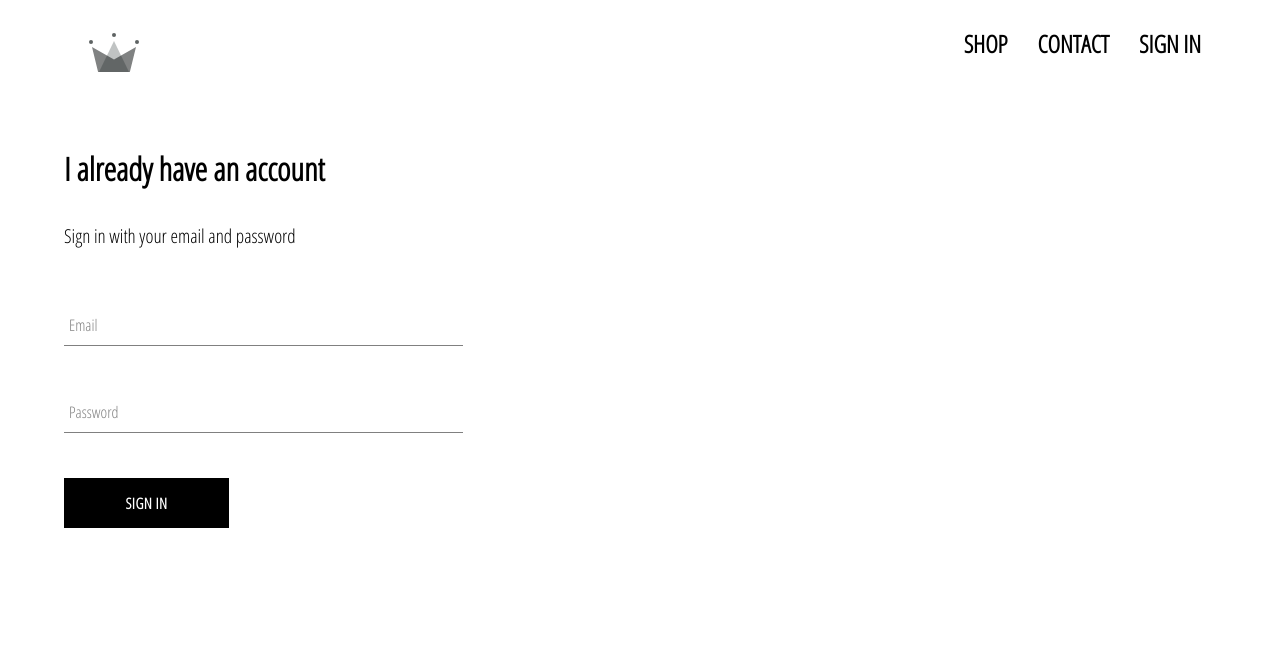
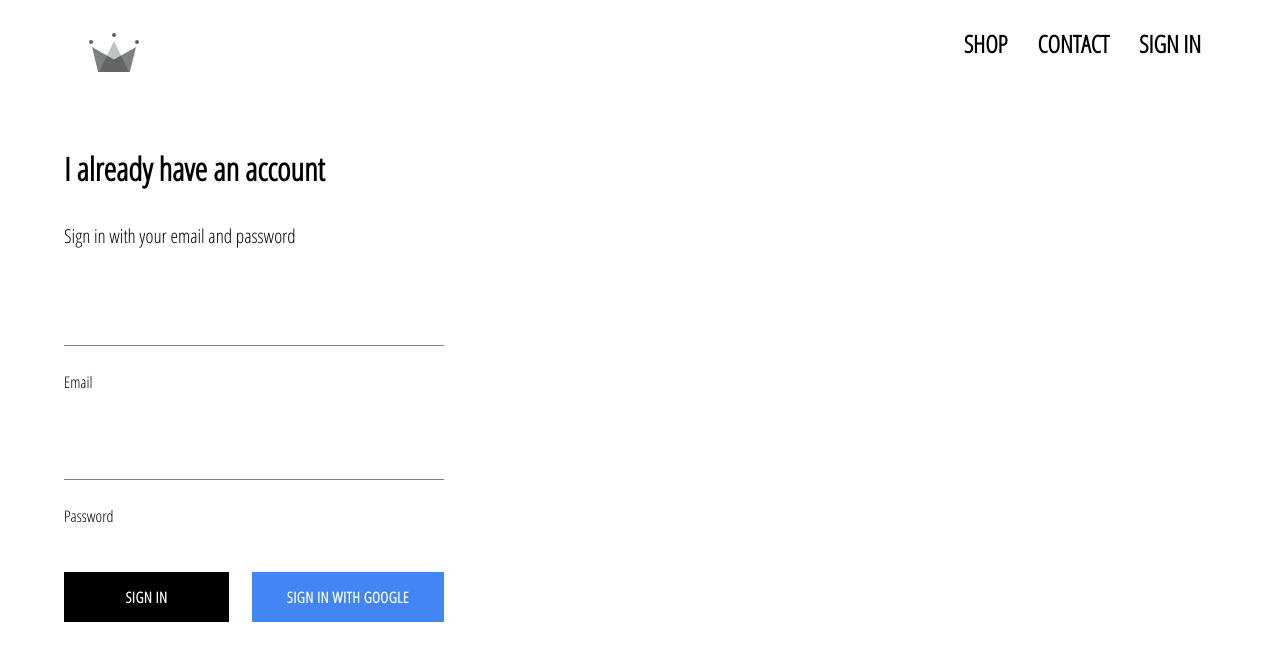
Before and after one commit to MUNISHMAHEY1/crown-clothing, a React (Create React App) app: page /signIn in a window 1280 px wide. Shown: the top 660 px of the page. Built offline with nearby package versions, Linux system fonts and the light colour scheme; no server answers.

Commit message:
integrated firebase into the application, created sign in with google feature

```diff
--- a/package.json
+++ b/package.json
@@ -6,6 +6,7 @@
     "@testing-library/jest-dom": "^4.2.4",
     "@testing-library/react": "^9.5.0",
     "@testing-library/user-event": "^7.2.1",
+    "firebase": "^7.15.5",
     "node-sass": "^4.14.1",
     "react": "^16.13.1",
     "react-dom": "^16.13.1",
--- a/src/App.css
+++ b/src/App.css
@@ -9,3 +9,7 @@ a{
     font-size: 1.5rem;
     font-weight: bold;
 }
+
+* {
+    box-sizing: border-box;
+}
--- a/src/App.js
+++ b/src/App.js
@@ -6,11 +6,35 @@ import HomePage from './pages/homepage/HomePage';
 import ShopPage from './pages/shop/ShopPage';
 import Header from './components/header/Header';
 import SignInAndSignUpPage from './pages/sign-in-and-sign-up/SignInAndSignUpPage';
+import { auth } from './firebase/firebase.utils';
 
-function App() {
+class App extends React.Component {
+  constructor(){
+    super();
+
+    this.state = {
+      currentUser : null
+    }
+  }
+
+  unsubscribeFromAuth = null;
+
+  componentDidMount(){
+    this.unsubscribeFromAuth = auth.onAuthStateChanged(user => {
+      this.setState({ currentUser: user });
+
+      console.log(user)
+    })
+  }
+
+  componentWillUnmount(){
+    this.unsubscribeFromAuth();
+  }
+
+  render(){
     return (
       <div>
-      <Header/>
+        <Header currentUser={this.state.currentUser} />
         <Switch>
           <Route exact path='/' component={HomePage} />
           <Route exact path='/shop' component={ShopPage} />
@@ -19,5 +43,6 @@ function App() {
       </div>
     );
   }
+}
 
 export default App;
--- a/src/components/custom-button/CustomButton.js
+++ b/src/components/custom-button/CustomButton.js
@@ -2,8 +2,8 @@ import React from 'react';
 
 import './custom-button.styles.scss';
 
-const CustomButton = ({ children, ...otherProps }) => (
-    <button className="custom-button" {...otherProps}>
+const CustomButton = ({ children, isGoogleSignIn, ...otherProps }) => (
+    <button className={`${isGoogleSignIn ? 'google-sign-in' : ''} custom-button`} {...otherProps}>
         {children}
     </button>
 );
--- a/src/components/custom-button/custom-button.styles.scss
+++ b/src/components/custom-button/custom-button.styles.scss
@@ -19,4 +19,14 @@
     color: black;
     border: 1px solid black;
   }
+
+  &.google-sign-in {
+    background-color: #4285f4;
+    color: white;
+
+    &:hover {
+      background-color: #1947e0;
+      border:none;
+    }
+  }
 }
--- a/src/components/form-input/FormInput.js
+++ b/src/components/form-input/FormInput.js
@@ -8,7 +8,7 @@ const FormInput = ({ handleChange, label, ...otherProps }) => (
         {
             label ?
             (
-                <lable className={`${otherProps.value.length ? 'shrink' : ''} form-input-label`}>
+                <lable is="x3d" className={`${otherProps.value.length ? 'shrink' : ''} form-input-label`}>
                     {label}
                 </lable>
             ): null
--- a/src/components/header/Header.js
+++ b/src/components/header/Header.js
@@ -3,8 +3,9 @@ import { Link } from 'react-router-dom';
 
 import './header.styles.scss';
 import { ReactComponent as Logo } from '../../assets/crown.svg';
+import { auth } from '../../firebase/firebase.utils';
 
-const Header = () => (
+const Header = ({ currentUser }) => (
     <div className='header'>
         <Link to="/" className="logo-container">
             <Logo className='logo'></Logo>
@@ -16,9 +17,17 @@ const Header = () => (
             <Link  className="option" to='/contact'>
                 CONTACT
             </Link>
-            <Link  className="option" to='/signIn'>
-                SIGN IN
-            </Link>
+
+            {
+                currentUser ?
+                <div className="option" onClick={() => auth.signOut()}>SIGN OUT</div>
+                :
+                <Link  className="option" to='/signIn'>
+                    SIGN IN
+                </Link>
+            }
+
+
         </div>
     </div>
 );
--- a/src/components/header/header.styles.scss
+++ b/src/components/header/header.styles.scss
@@ -10,9 +10,6 @@
     width: 70px;
     padding: 25px;
   }
-  .logo{
-
-  }
 
   .options {
     width: 50%;
@@ -23,6 +20,15 @@
 
     .option {
       padding: 10px 15px;
+      font-size: 1.5rem;
+      font-weight: bold;
+      cursor: pointer;
+
+      &:hover {
+        color:red;
+      }
     }
+
+
   }
 }
--- a/src/components/sign-in/SignIn.js
+++ b/src/components/sign-in/SignIn.js
@@ -3,6 +3,8 @@ import React from 'react';
 import './sign-in.styles.scss';
 import FormInput from '../form-input/FormInput';
 import CustomButton from '../custom-button/CustomButton';
+
+import { signInWithGoogle } from '../../firebase/firebase.utils';
 
 class SignIn extends React.Component {
     constructor(props){
@@ -49,8 +51,13 @@ class SignIn extends React.Component {
                         handleChange={this.handleChange}
                         required // this is equal to required=true
                         ></FormInput>
+                    <div className="buttons">
+                        <CustomButton type="submit" > Sign In</CustomButton>
+                        <CustomButton onClick={signInWithGoogle} isGoogleSignIn>
+                            Sign In With Google
+                        </CustomButton>
+                    </div>
 
-                    <CustomButton type="submit" value="Submit Form"> Sign In</CustomButton>
                 </form>
             </div>
         );
--- a/src/components/sign-in/sign-in.styles.scss
+++ b/src/components/sign-in/sign-in.styles.scss
@@ -1,5 +1,5 @@
 .sign-in {
-    width: 30vw;
+    width: 380px;
     display: flex;
     flex-direction: column;
     margin: 3rem 0;
@@ -8,4 +8,9 @@
         margin: 10px 0;
         font-size: 1.2rem;
     }
+
+    .buttons {
+        display: flex;
+        justify-content: space-between;
+    }
 }
--- /dev/null
+++ b/src/firebase/firebase.utils.js
@@ -0,0 +1,25 @@
+import firebase from 'firebase/app';
+import 'firebase/firestore';
+import 'firebase/auth';
+
+const config = {
+    apiKey: "AIzaSyBnfyCsbLUz65otJFgxNygrYG1bJFSKjsQ",
+    authDomain: "crown-clothing-db-ba720.firebaseapp.com",
+    databaseURL: "https://crown-clothing-db-ba720.firebaseio.com",
+    projectId: "crown-clothing-db-ba720",
+    storageBucket: "crown-clothing-db-ba720.appspot.com",
+    messagingSenderId: "353361847537",
+    appId: "1:353361847537:web:fb0d1a2afd913219cbb550",
+    measurementId: "G-QXQLCC3Z8R"
+  };
+
+  firebase.initializeApp(config);
+
+  export const auth = firebase.auth();
+  export const firestore = firebase.firestore();
+
+  const provider = new firebase.auth.GoogleAuthProvider();
+  provider.setCustomParameters({ prompt: 'select_account' });
+  export const signInWithGoogle = () => auth.signInWithPopup(provider);
+
+  export default firebase;
```
Also changed, not shown: 1 other file (tests, documents, lock files or other folders). Lines whose indentation alone changed are shown as unchanged.
